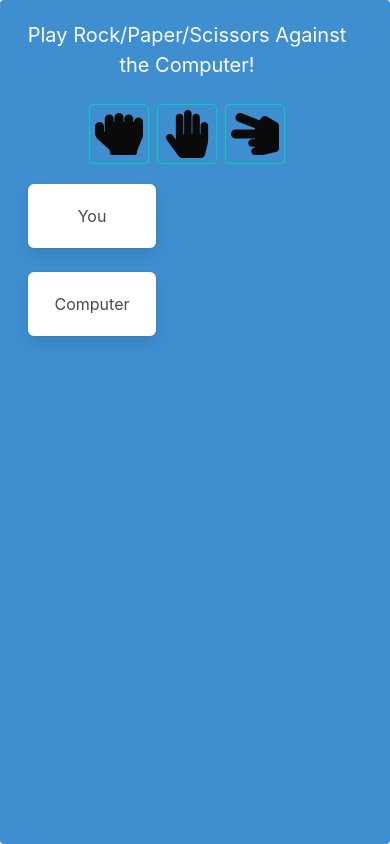
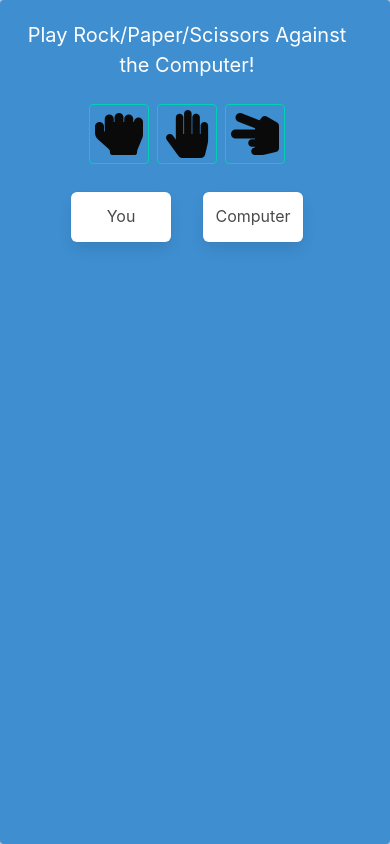
Before and after one commit to shelleymcq/Rock-Paper-Scissors, a plain HTML site: page index.html in a window 390 px wide. Drawn offline with nearby package versions, Linux system fonts and the light colour scheme.

Commit message:
fixed styling on choice boxes and mobile responsiveness

```diff
--- a/index.html
+++ b/index.html
@@ -33,10 +33,10 @@
                 </button>
             </p>
 
-            <div class="content is-large" id="choices"></div>
-                <div class="columns is-centered">
-                    <p class="box has-text-centered" id="player-choice">You</p>
-                    <p class="box has-text-centered" id="computer-choice">Computer</p>
+            <div class="is-large" id="choices"></div>
+                <div class="columns is-centered is-mobile">
+                    <div class="box column is-2 has-text-centered" id="player-choice">You</div>
+                    <div class="box column is-2 has-text-centered" id="computer-choice">Computer</div>
                 </div>
 
             <div class="content is-hidden block has-text-centered is-large" id="results"></div>
--- a/style.css
+++ b/style.css
@@ -1,10 +1,13 @@
+body {
+    background-color: lightsteelblue;
+}
 .notification {
     height: 100vh;
 }
 
 .box {
-    height: 4rem;
-    width: 8rem;
+    min-width: 100px;
+    height: 50px;
     margin: 1rem;
 }
 
```
